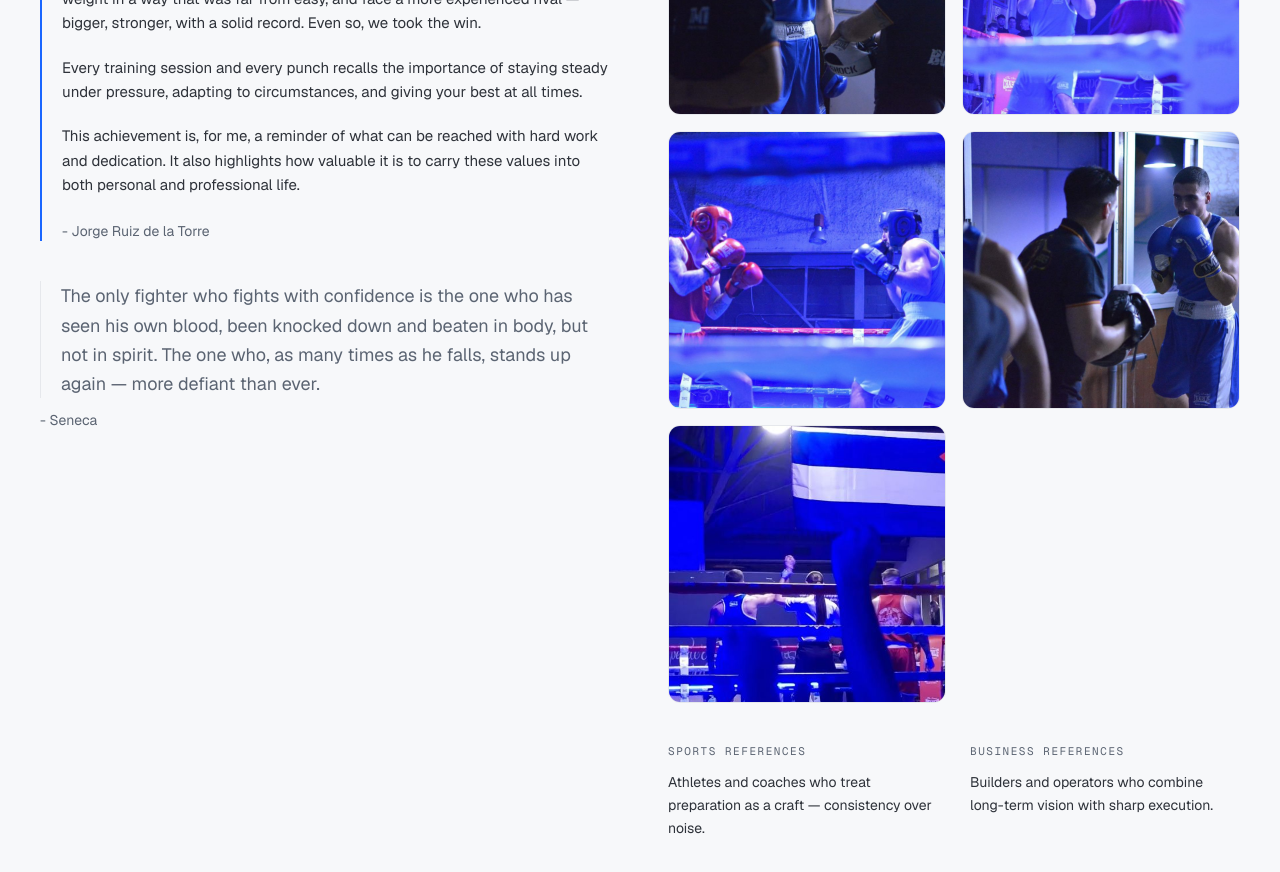
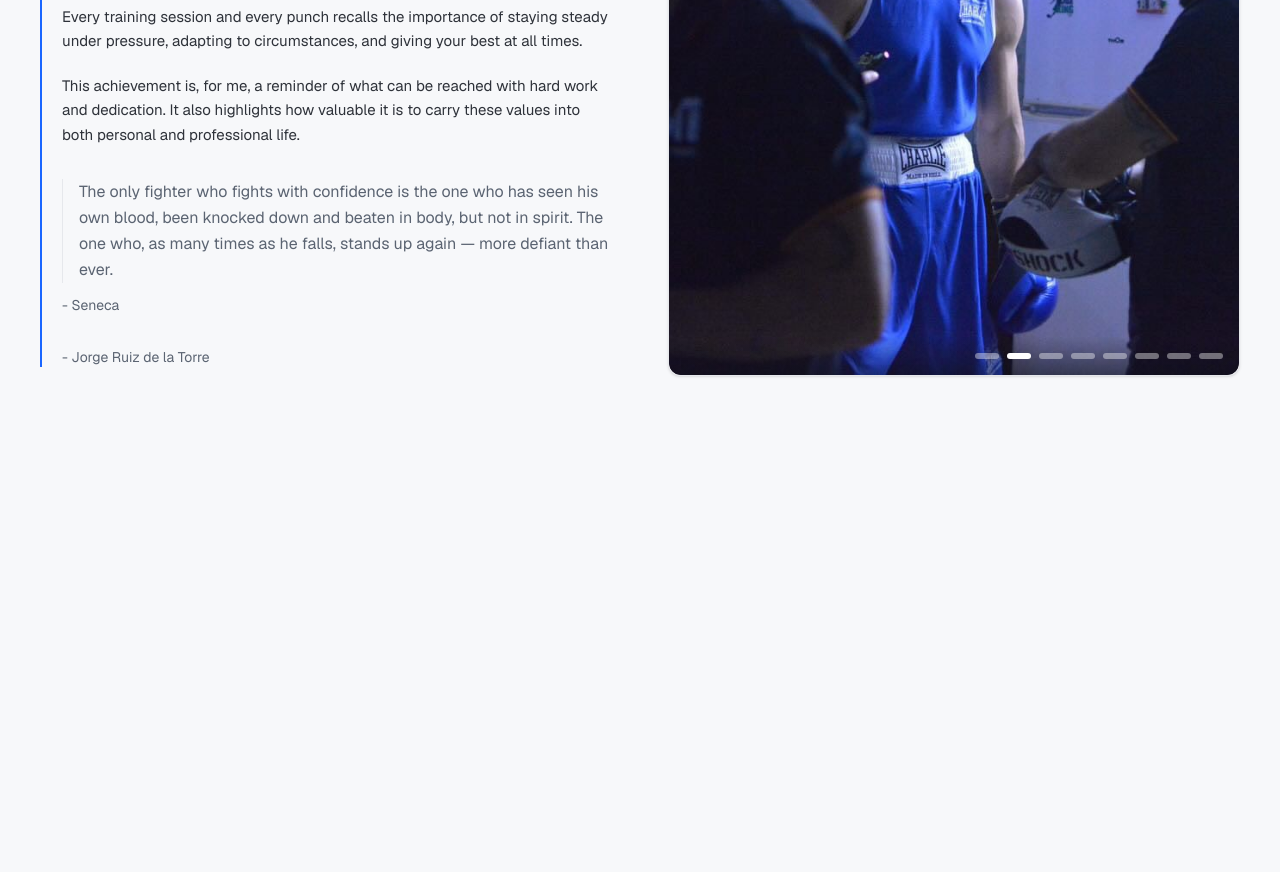
Before and after one commit to Crane97/JorgeTech, a React (Vite) app: page /about in a window 1280 px wide. Shown: the part 960-1832 px from the top of the page. After the commit the page ends 1416 px from the top, so only its background shows below. Built offline with nearby package versions, Linux system fonts and the light colour scheme.

Commit message:
Cambios en el about me

```diff
--- a/src/components/AboutPage.tsx
+++ b/src/components/AboutPage.tsx
@@ -5,6 +5,7 @@ import type { Chrome } from '../content/chrome'
 import type { Translation } from '../i18n'
 import { BOXING_IMAGES } from '../lib/assets'
 import { Lightbox } from './Lightbox'
+import { ProjectCarousel } from './ProjectCarousel'
 import { Reveal } from './Reveal'
 
 export function AboutPage({ chrome, t }: { chrome: Chrome; t: Translation }) {
@@ -34,13 +35,14 @@ export function AboutPage({ chrome, t }: { chrome: Chrome; t: Translation }) {
             </p>
           </Reveal>
 
-          <div className="grid gap-14 lg:grid-cols-12">
-            <Reveal className="lg:col-span-6">
-              <p className="text-base leading-relaxed text-ink/90 sm:text-lg">
+          <Reveal>
+            <p className="mb-14 max-w-3xl text-base leading-relaxed text-ink/90 sm:text-lg">
               {t.personal.story}
             </p>
+          </Reveal>
 
-              <div className="mt-12">
+          <div className="grid items-start gap-10 lg:grid-cols-12 lg:gap-14">
+            <Reveal className="lg:col-span-6">
               <p className="mb-3 font-mono text-[11px] tracking-[0.14em] text-muted uppercase">
                 {t.about.postLabel}
               </p>
@@ -56,65 +58,30 @@ export function AboutPage({ chrome, t }: { chrome: Chrome; t: Translation }) {
                     </p>
                   ))}
                 </div>
-                  <footer className="mt-6 text-sm text-muted">
+
+                <blockquote className="mt-8 border-l border-line pl-4 text-base leading-relaxed text-muted">
+                  {t.about.quote}
+                </blockquote>
+                <p className="mt-3 text-sm text-muted">- {t.about.quoteAuthor}</p>
+
+                <footer className="mt-8 text-sm text-muted">
                   - Jorge Ruiz de la Torre
                 </footer>
               </blockquote>
-
-                <blockquote className="mt-10 border-l border-line pl-5 text-lg leading-relaxed text-muted">
-                  {t.about.quote}
-                </blockquote>
-                <p className="mt-3 text-sm text-muted">- {t.about.quoteAuthor}</p>
-              </div>
             </Reveal>
 
-            <Reveal className="lg:col-span-6" delay={0.08}>
-              <p className="mb-5 font-mono text-[11px] tracking-[0.14em] text-muted uppercase">
+            <Reveal className="lg:col-span-6" delay={0.06}>
+              <p className="mb-4 font-mono text-[11px] tracking-[0.14em] text-muted uppercase">
                 {chrome.about.photos}
               </p>
-              <div className="grid grid-cols-2 gap-3 sm:gap-4">
-                {BOXING_IMAGES.slice(0, 6).map((src, i) => (
-                  <button
-                    key={src}
-                    type="button"
-                    onClick={() => setLightboxIndex(i)}
-                    className={`group media-surface relative block w-full overflow-hidden rounded-xl border border-line ${
-                      i === 0 ? 'col-span-2 aspect-[16/10]' : 'aspect-square'
-                    }`}
-                  >
-                    <img
-                      src={src}
-                      alt={`${chrome.about.photos} ${i + 1}`}
-                      className="media-zoom absolute inset-0 h-full w-full object-cover object-center"
-                      loading={i < 2 ? 'eager' : 'lazy'}
-                      decoding="async"
-                      sizes={i === 0 ? '(min-width:1024px) 50vw, 100vw' : '(min-width:1024px) 25vw, 50vw'}
+              <div className="media-surface sticky top-24 aspect-[4/5] overflow-hidden rounded-xl border border-line shadow-sm sm:aspect-[5/6] lg:aspect-[4/5]">
+                <ProjectCarousel
+                  images={BOXING_IMAGES}
+                  alt={chrome.about.photos}
+                  expandLabel={chrome.projects.expandImage}
+                  objectPosition="object-center"
+                  onExpand={(imageIndex) => setLightboxIndex(imageIndex)}
                 />
-                  </button>
-                ))}
-              </div>
-
-              <div className="mt-10 grid gap-8 sm:grid-cols-2">
-                <div>
-                  <p className="mb-3 font-mono text-[11px] tracking-[0.14em] text-muted uppercase">
-                    {t.about.sportsEyebrow}
-                  </p>
-                  <ul className="space-y-2 text-sm leading-relaxed text-ink/85">
-                    {t.about.sports.map((item) => (
-                      <li key={item}>{item}</li>
-                    ))}
-                  </ul>
-                </div>
-                <div>
-                  <p className="mb-3 font-mono text-[11px] tracking-[0.14em] text-muted uppercase">
-                    {t.about.businessEyebrow}
-                  </p>
-                  <ul className="space-y-2 text-sm leading-relaxed text-ink/85">
-                    {t.about.business.map((item) => (
-                      <li key={item}>{item}</li>
-                    ))}
-                  </ul>
-                </div>
               </div>
             </Reveal>
           </div>
--- a/src/components/ProjectCarousel.tsx
+++ b/src/components/ProjectCarousel.tsx
@@ -5,11 +5,13 @@ export function ProjectCarousel({
   alt,
   expandLabel,
   onExpand,
+  objectPosition = 'object-top',
 }: {
   images: string[]
   alt: string
   expandLabel: string
   onExpand: (index: number) => void
+  objectPosition?: 'object-top' | 'object-center'
 }) {
   const [index, setIndex] = useState(0)
   const [paused, setPaused] = useState(false)
@@ -21,6 +23,9 @@ export function ProjectCarousel({
     }, 4200)
     return () => window.clearInterval(id)
   }, [images.length, paused])
+
+  const fitClass =
+    objectPosition === 'object-center' ? 'object-center' : 'object-top'
 
   return (
     <div
@@ -40,7 +45,7 @@ export function ProjectCarousel({
             src={src}
             alt={i === index ? alt : ''}
             loading={i === 0 ? 'eager' : 'lazy'}
-            className={`media-zoom absolute inset-0 h-full w-full object-cover object-top transition-opacity duration-700 ${
+            className={`media-zoom absolute inset-0 h-full w-full object-cover ${fitClass} transition-opacity duration-700 ${
               i === index ? 'opacity-100' : 'opacity-0'
             }`}
           />
--- a/src/i18n.ts
+++ b/src/i18n.ts
@@ -320,14 +320,6 @@ export const translations = {
         'The only fighter who fights with confidence is the one who has seen his own blood, been knocked down and beaten in body, but not in spirit. The one who, as many times as he falls, stands up again — more defiant than ever.',
       quoteAuthor: 'Seneca',
       photosEyebrow: 'Boxing',
-      sportsEyebrow: 'Sports references',
-      sports: [
-        'Athletes and coaches who treat preparation as a craft — consistency over noise.',
-      ],
-      businessEyebrow: 'Business references',
-      business: [
-        'Builders and operators who combine long-term vision with sharp execution.',
-      ],
     },
     personal: {
       eyebrow: 'Personal',
@@ -666,14 +658,6 @@ export const translations = {
         'El único luchador que pelea con confianza es el que ha visto su propia sangre y ha sido tirado y golpeado de cuerpo, pero no de espíritu. El que tantas veces como se cae se vuelve a levantar, más desafiante que nunca.',
       quoteAuthor: 'Séneca',
       photosEyebrow: 'Boxeo',
-      sportsEyebrow: 'Referentes en el deporte',
-      sports: [
-        'Atletas y entrenadores que tratan la preparación como un oficio — constancia por encima del ruido.',
-      ],
-      businessEyebrow: 'Referentes en los negocios',
-      business: [
-        'Constructores y operadores que combinan visión a largo plazo con ejecución precisa.',
-      ],
     },
     personal: {
       eyebrow: 'Personal',
@@ -1013,14 +997,6 @@ export const translations = {
         'Le seul combattant qui se bat avec confiance est celui qui a vu son propre sang, qui a été terrassé et frappé dans son corps, mais pas dans son esprit. Celui qui, autant de fois qu’il tombe, se relève — plus défiant que jamais.',
       quoteAuthor: 'Sénèque',
       photosEyebrow: 'Boxe',
-      sportsEyebrow: 'Références sportives',
-      sports: [
-        'Athlètes et coachs qui traitent la préparation comme un métier — la constance plutôt que le bruit.',
-      ],
-      businessEyebrow: 'Références business',
-      business: [
-        'Bâtisseurs et opérateurs qui allient vision long terme et exécution précise.',
-      ],
     },
     personal: {
       eyebrow: 'Personnel',
```
Lines whose indentation alone changed are shown as unchanged.
